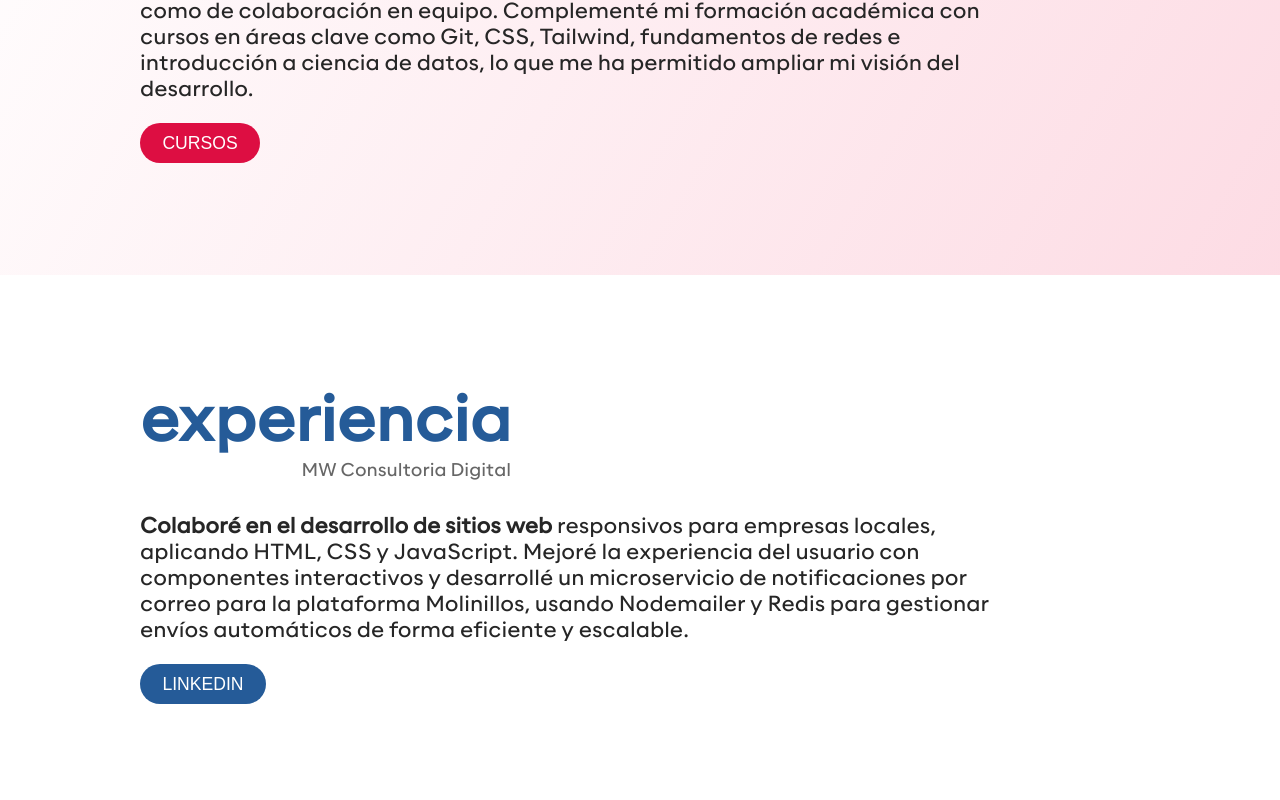
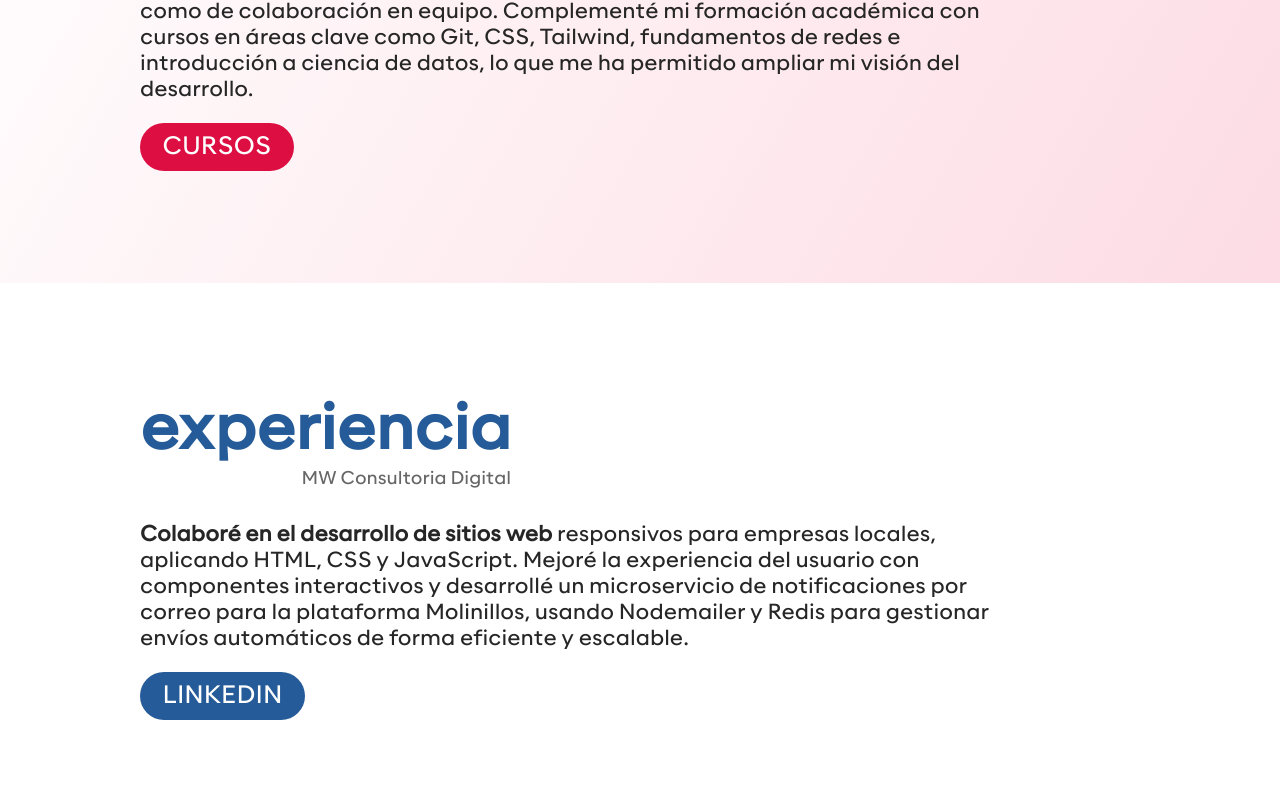
Before and after one commit to banana-guards/curriculum, a React (Vite) app: page / in a window 1280 px wide. Shown: the part 1000-1800 px from the top of the page. Built offline with nearby package versions, Linux system fonts and the light colour scheme.

Commit message:
fix: improve accessibility

```diff
--- a/src/components/Button/Button.css
+++ b/src/components/Button/Button.css
@@ -1,12 +1,18 @@
 .button {
   display: flex;
   justify-content: center;
+  min-width: 3rem;
+  width: min-content;
+  min-height: 1.5rem;
   align-items: center;
   border: none;
   margin-top: 20px;
   padding: 0.6rem 1.4rem;
   border-radius: 2.1rem;
   transition: transform 0.2s ease, -webkit-transform 0.2s ease;
+  font-size: 1.5rem;
+  font-weight: 500;
+  text-transform: uppercase;
 }
 
 .button:hover {
@@ -14,9 +20,3 @@
   transform: scale(1.1) translate(0, -0.3rem);
   box-shadow: rgba(0, 0, 0, 0.24) 0px 3px 8px;
 }
-
-.button__link {
-  font-size: 1.1rem;
-  font-weight: 500;
-  text-transform: uppercase;
-}
--- a/src/components/Button/Button.tsx
+++ b/src/components/Button/Button.tsx
@@ -9,10 +9,13 @@ interface ButtonTypes {
 
 export const Button = ({ text, color, backgroundColor, link }: ButtonTypes) => {
   return (
-    <button style={{ backgroundColor }} className="button">
-      <a href={link} target="_blank" style={{ color }} className="button__link">
-        {text}
-      </a>
-    </button>
+    <a
+      href={link}
+      target="_blank"
+      style={{ color, backgroundColor }}
+      className="button"
+    >
+      {text}
+    </a>
   );
 };
```
